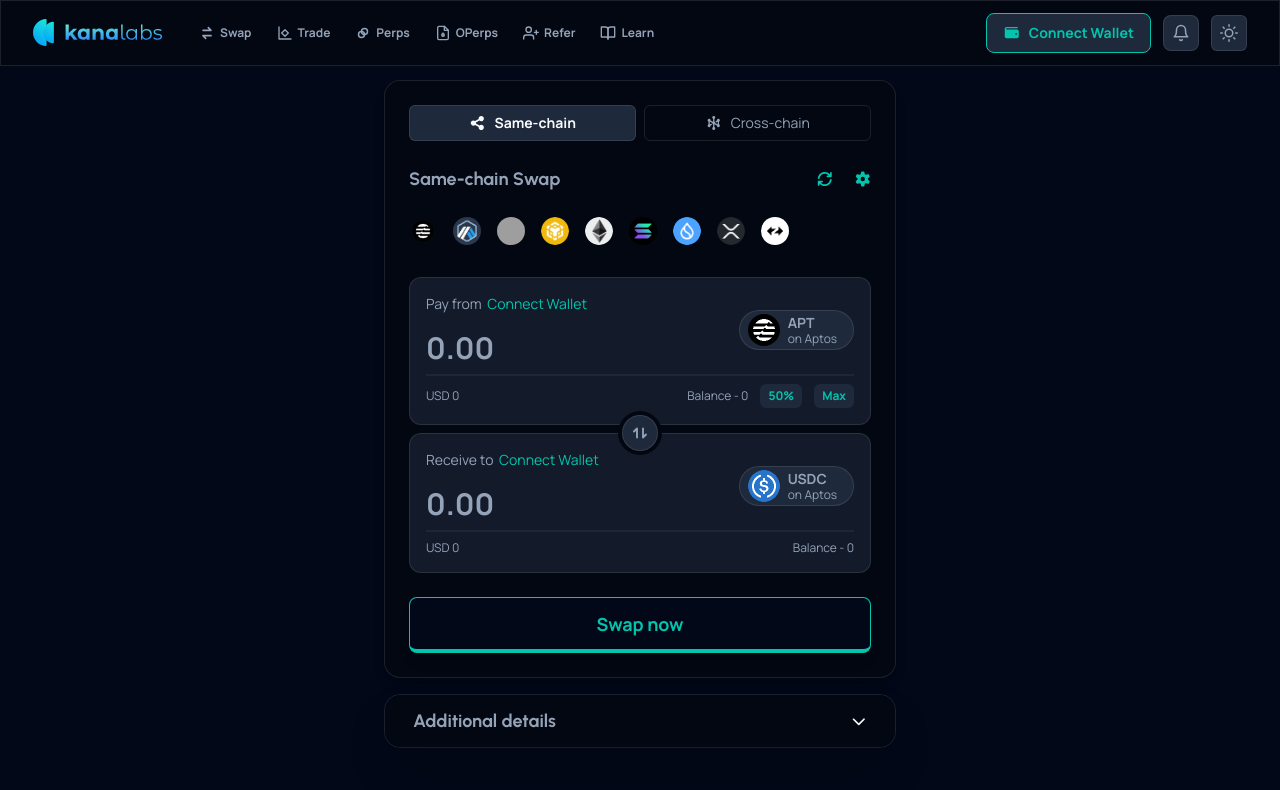
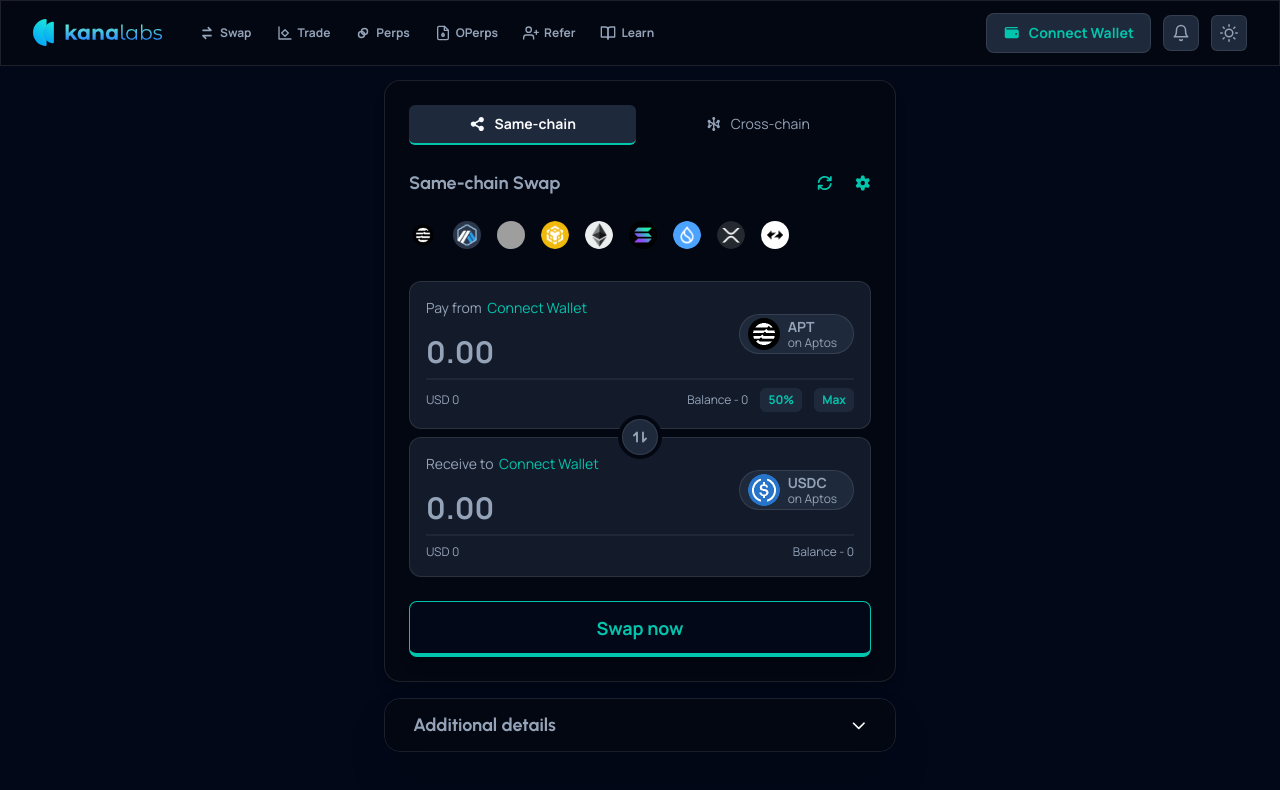
Before and after one commit to Sathyajhith-S-S/Kana-Labs, a React (Vite) app: page / in a window 1280 px wide. Shown: the top 790 px of the page. Built offline with nearby package versions, Linux system fonts and the light colour scheme; grey boxes are pictures that could not be loaded.

Commit message:
chain btns border change

```diff
--- a/src/components/layout/Header.tsx
+++ b/src/components/layout/Header.tsx
@@ -105,7 +105,7 @@
                                     </Button>
                                 </>
                             ) : (
-                                <Button variant="secondary" className="flex items-center border border-primary gap-2 text-primary hover:animate-bounce-subtle">
+                                <Button variant="secondary" className="flex items-center border border-black/10 dark:border-white/10 gap-2 text-primary hover:animate-bounce-subtle">
                                     <FontAwesomeIcon icon={faWallet} />
                                     <span className="font-bold text-sm">Connect Wallet</span>
                                 </Button>
--- a/src/pages/SwapPage.tsx
+++ b/src/pages/SwapPage.tsx
@@ -11,9 +11,16 @@
     <div className="flex">
         <Button
             size="sm"
-            className={`me-2 border border-black/10 dark:border-white/10 flex-1 group ${mode === 'same-chain' ? 'text-foreground font-bold' : 'text-muted-foreground'}`}
             variant={mode === 'same-chain' ? 'secondary' : 'ghost'}
             onClick={() => onModeChange('same-chain')}
+            className={`
+                me-2 flex-1 group h-10
+                border-b-2
+                ${mode === 'same-chain'
+                    ? 'text-foreground font-semibold border-primary'
+                    : 'text-muted-foreground border-transparent'
+                }`
+            }
         >
             <FontAwesomeIcon
                 icon={faShareNodes}
@@ -23,9 +30,16 @@
         </Button>
         <Button
             size="sm"
-            className={`flex-1 border border-black/10 dark:border-white/10 group ${mode === 'cross-chain' ? 'text-foreground font-bold' : 'text-muted-foreground'}`}
             variant={mode === 'cross-chain' ? 'secondary' : 'ghost'}
             onClick={() => onModeChange('cross-chain')}
+            className={`
+                flex-1 group h-10
+                border-b-2
+                ${mode === 'cross-chain'
+                    ? 'text-foreground font-semibold border-primary'
+                    : 'text-muted-foreground border-transparent'
+                }`
+            }
         >
             <FontAwesomeIcon
                 icon={faHexagonNodes}
```
